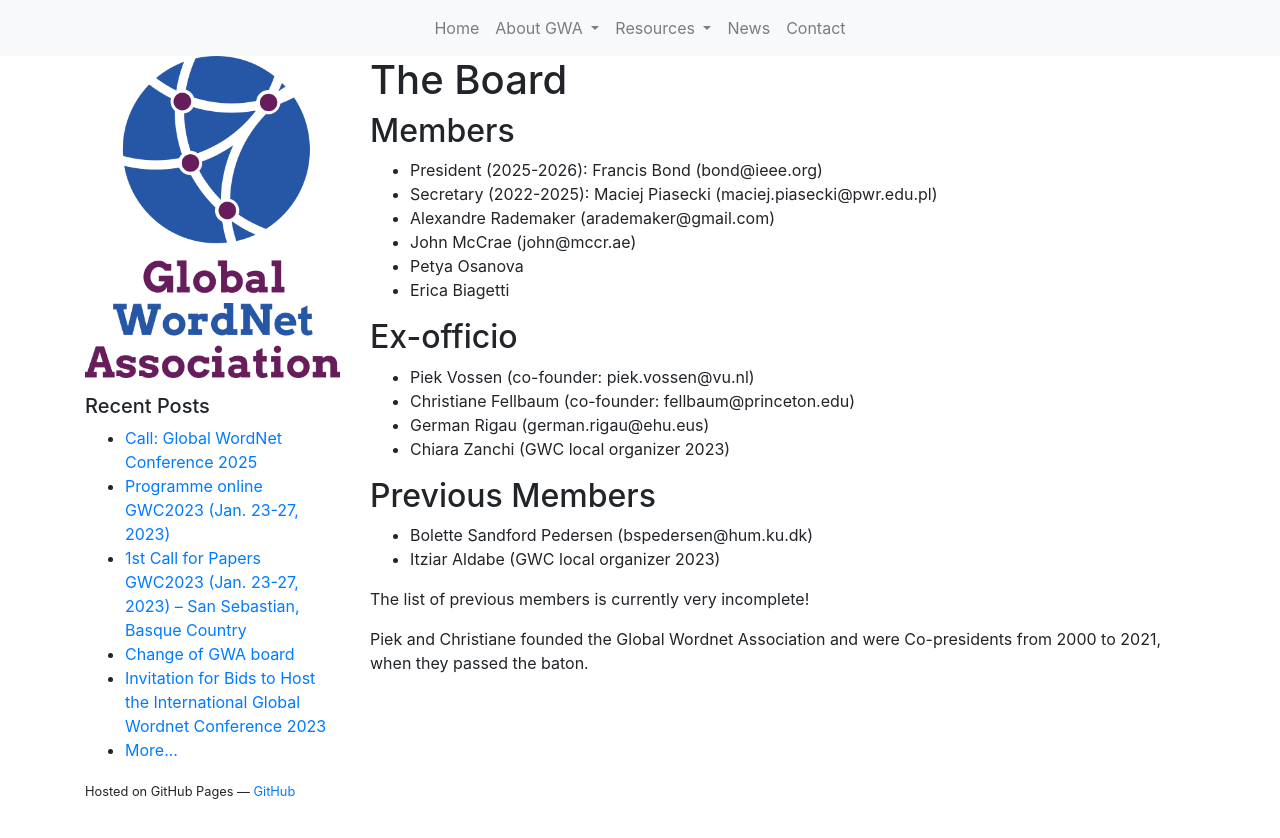
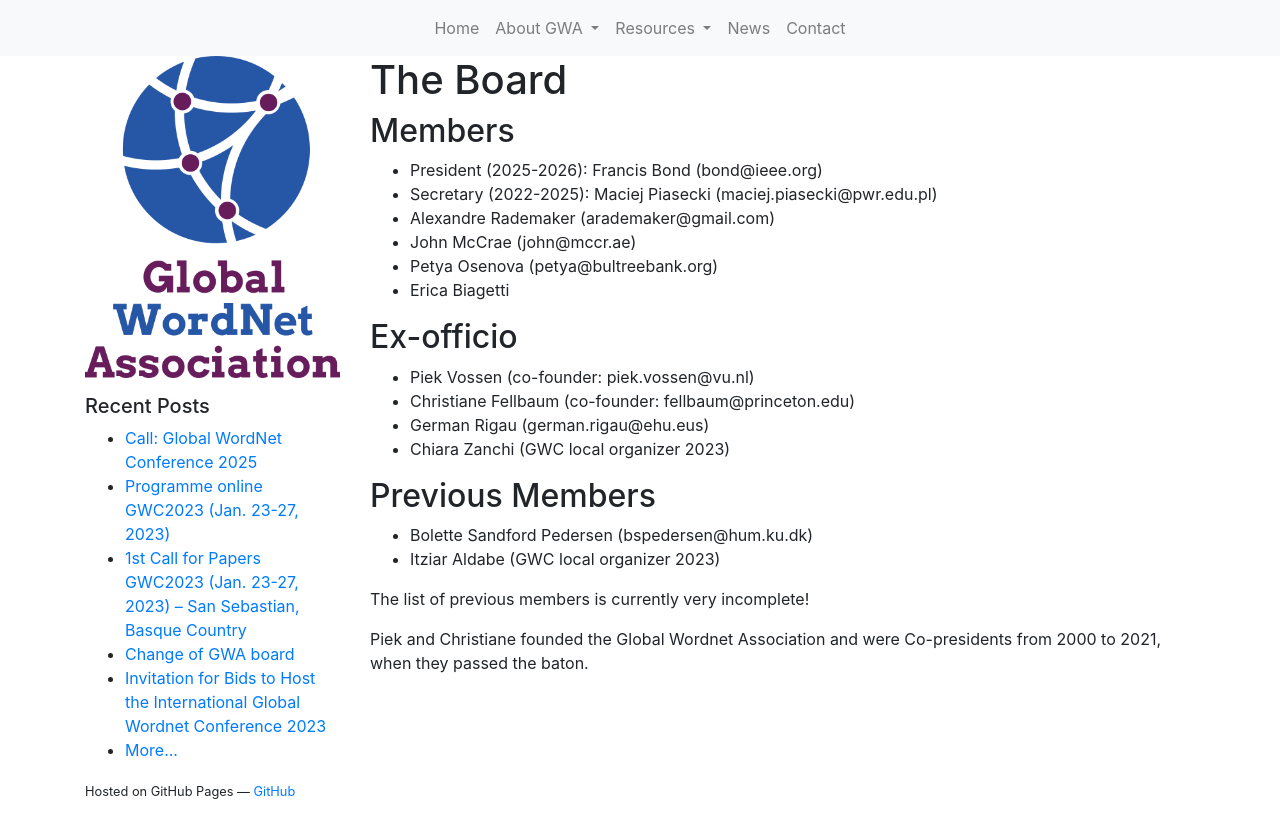
Before and after one commit to globalwordnet/globalwordnet.github.io, a Jekyll site: the page built from about-gwa/the-board.md, in a window 1280 px wide. Shown: the top 838 px of the page. Built offline with Jekyll 4.4.1, drawn with Linux system fonts in a browser that asks for light colours; nearby versions of some CDN libraries.

Commit message:
Update the-board.md
I corrected Osanova to Osenova, and added my email.

```diff
--- a/about-gwa/the-board.md
+++ b/about-gwa/the-board.md
@@ -9,7 +9,7 @@
 * Secretary (2022-2025): Maciej Piasecki (maciej.piasecki@pwr.edu.pl)
 * Alexandre Rademaker (arademaker@gmail.com)
 * John McCrae (john@mccr.ae)
-* Petya Osanova
+* Petya Osenova (petya@bultreebank.org)
 * Erica Biagetti
 
 ## Ex-officio
```
